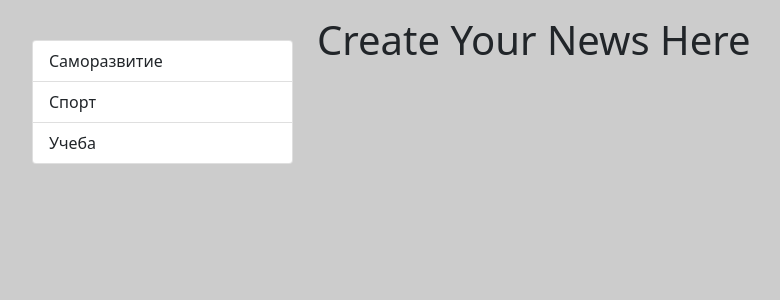
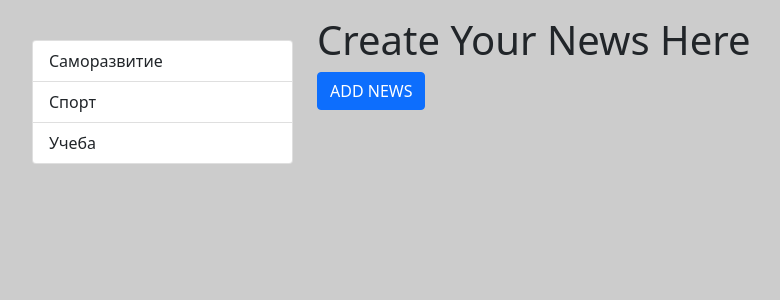
Before and after one commit to dzhambullatt/blog, a Django app: page /news/add-news in a window 1280 px wide. Shown: the part 56-356 px from the top of the page, without its empty margins (50-830 px from the left). Run offline with Django 3.2, Linux system fonts and the light colour scheme; data comes from the database, SQL or seed files in the repository; some libraries are stand-ins or nearby versions.

Commit message:
create forms.py

```diff
--- /dev/null
+++ b/news/forms.py
@@ -0,0 +1,10 @@
+from django import forms
+
+from .models import Category
+
+
+class NewsForm(forms.Form):
+    title = forms.CharField(max_length=150)
+    content = forms.CharField()
+    is_published = forms.BooleanField()
+    category = forms.ModelChoiceField(queryset=Category.objects.all())
--- a/news/templates/news/add_news.html
+++ b/news/templates/news/add_news.html
@@ -10,4 +10,9 @@ Create news
 
 {% block content %}
 <h1>Create Your News Here</h1>
+<form action="{% url 'add_news' %}" method="post">
+
+    <button type="submit" class="btn btn-primary btn-block">ADD NEWS</button>
+</form>
+
 {% endblock %}
--- a/news/views.py
+++ b/news/views.py
@@ -1,5 +1,6 @@
 from django.shortcuts import render
 from django.http import HttpResponse
+from .forms import NewsForm
 
 from .models import *
 
@@ -25,4 +26,8 @@ def view_news(request, news_id):
 
 
 def add_news(request):
-    return render(request, 'news/add_news.html')
+    if request.method == 'POST':
+        pass
+    else:
+        form = NewsForm()
+    return render(request, 'news/add_news.html', {'form': form})
```
